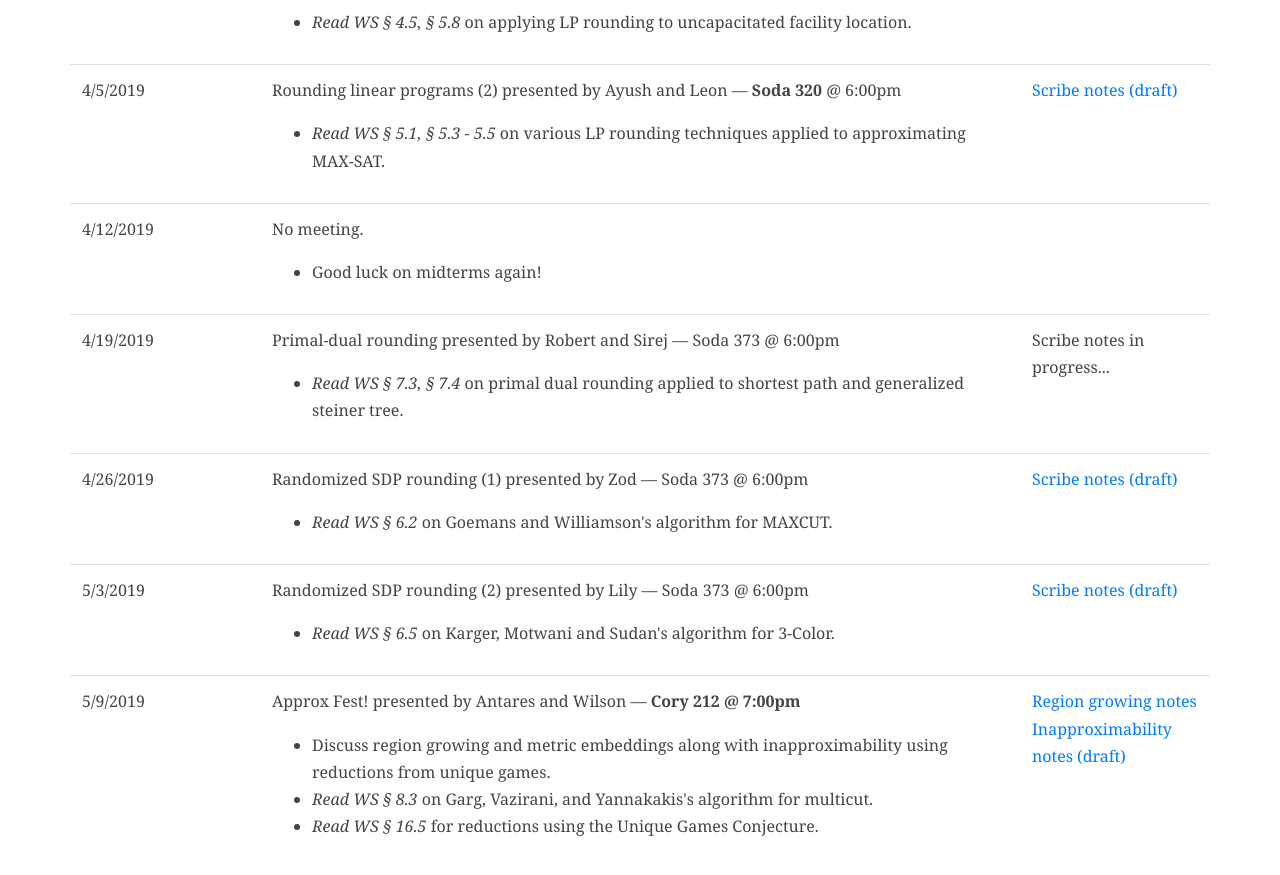
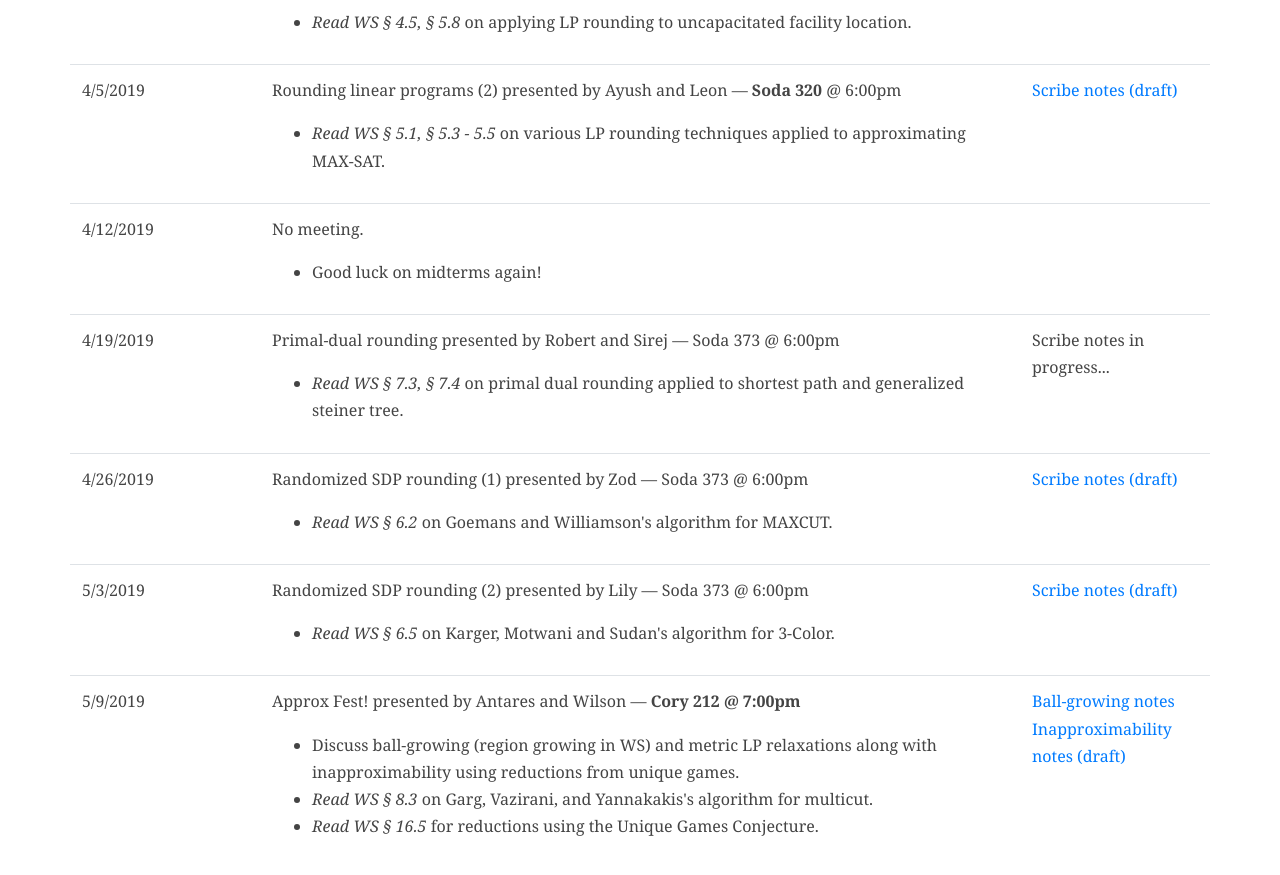
Before and after one commit to ugtcs/ugtcs.github.io, a Jekyll site: the page built from sp19_approx.html, in a window 1280 px wide and 900 px high, scrolled down 2411 px. Shown: the top 875 px of the window. Built offline with Jekyll 4.4.1, drawn with Linux system fonts in a browser that asks for light colours; formulas are drawn with MathJax 3; some of the changed text lies outside the part shown.

Commit message:
Added submodular maximization notes

```diff
--- a/sp19_approx.html
+++ b/sp19_approx.html
@@ -122,7 +122,11 @@
                     <li><i>Read WS &sect; 2.5</i> about maximizing float in a bank account.</li>
                   </ul>
                 </td>
-                <td class="col-sm-2"><a href="/src/approx-sp19/scribe-notes-4.pdf">Scribe notes (draft)</a></td>
+                <td class="col-sm-2">
+                  <a href="/src/approx-sp19/scribe-notes-4-1.pdf">Scribe notes part 1</a>
+                  <br>
+                  <a href="/src/approx-sp19/scribe-notes-4-2.pdf">Scribe notes part 2</a>
+                </td>
               </tr>
               <tr class="row">
                 <td class="col-sm-2">3/8/2019</td>
@@ -210,13 +214,13 @@
                 <td class="col-sm-8">
                   <p>Approx Fest! presented by Antares and Wilson &mdash; <strong>Cory 212 @ 7:00pm</strong></p>
                   <ul>
-                    <li>Discuss region growing and metric embeddings along with inapproximability using reductions from unique games.</li>
+                    <li>Discuss ball-growing (region growing in WS) and metric LP relaxations along with inapproximability using reductions from unique games.</li>
                     <li><i>Read WS &sect; 8.3</i> on Garg, Vazirani, and Yannakakis's algorithm for multicut.</li>
                     <li><i>Read WS &sect; 16.5</i> for reductions using the Unique Games Conjecture.</li>
                   </ul>
                 </td>
                 <td class="col-sm-2">
-                  <a href="/src/approx-sp19/scribe-notes-11.pdf">Region growing notes</a>
+                  <a href="/src/approx-sp19/scribe-notes-11.pdf">Ball-growing notes</a>
                   <br />
                   <a href="/src/approx-sp19/scribe-notes-12.pdf">Inapproximability notes (draft)</a>
                 </td>
```
Also changed, not shown: 4 other files.
